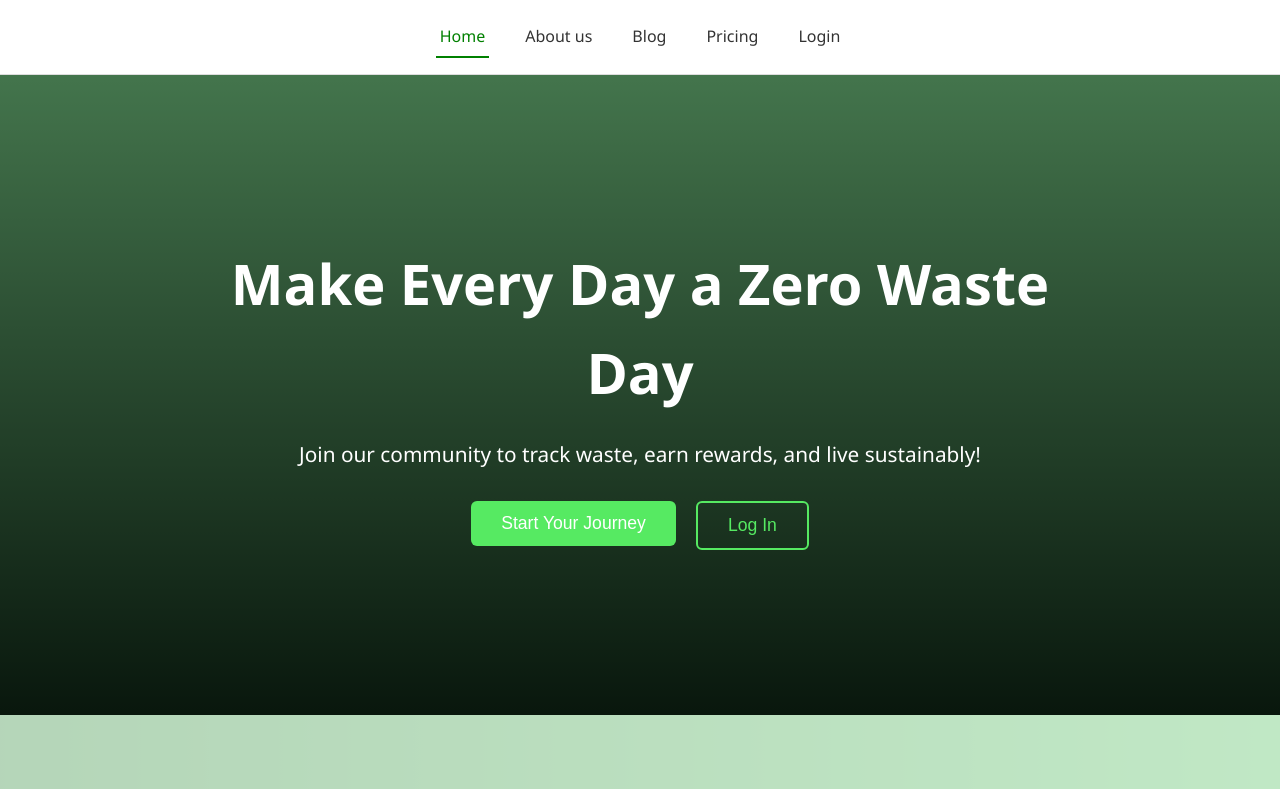
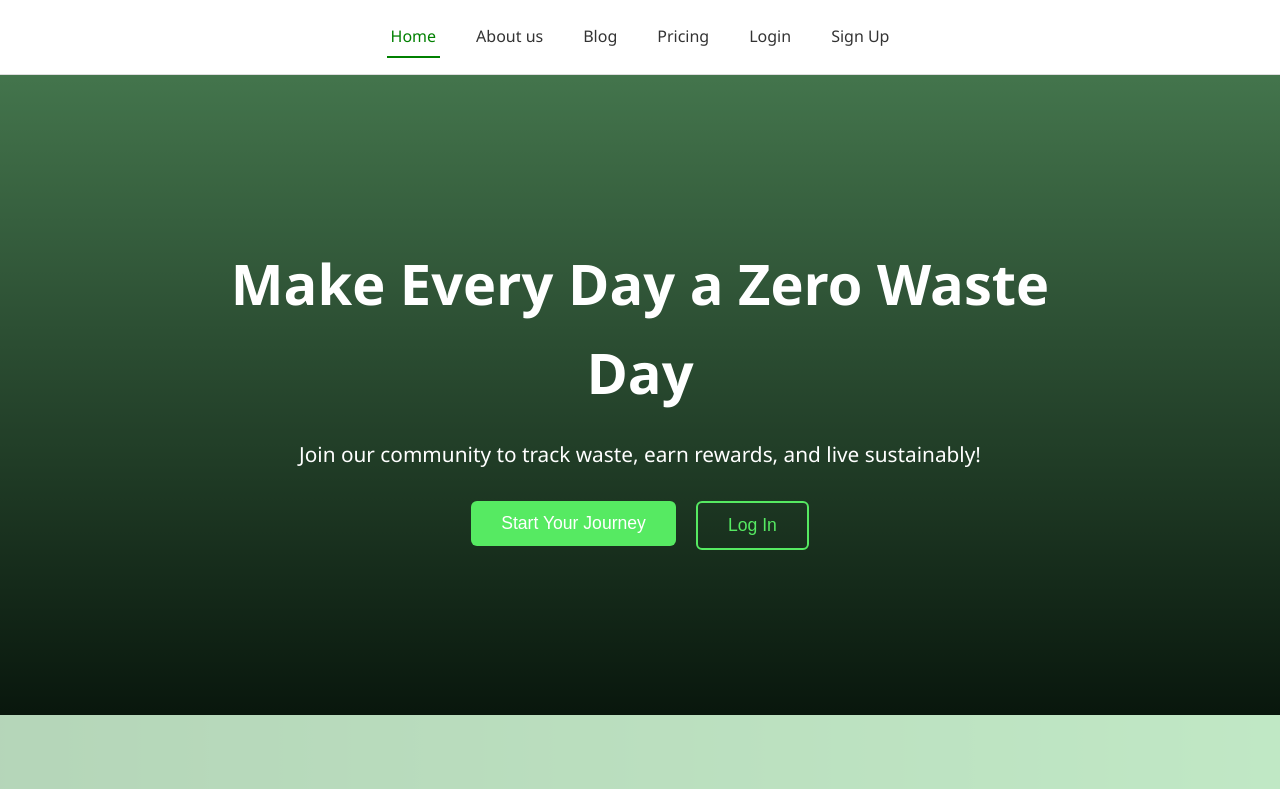
Before and after one commit to bounswe/bounswe2025group3, a React (Create React App) app in the folder practice-app/frontend-web/: page / in a window 1280 px wide. Shown: the top 789 px of the page. Built offline with nearby package versions, Linux system fonts and the light colour scheme.

Commit message:
Name and icon of the website created and used

```diff
--- a/practice-app/frontend-web/public/index.html
+++ b/practice-app/frontend-web/public/index.html
@@ -2,7 +2,7 @@
 <html lang="en">
   <head>
     <meta charset="utf-8" />
-    <link rel="icon" href="%PUBLIC_URL%/favicon.ico" />
+    <link rel="icon" href="%PUBLIC_URL%/icon.png" />
     <meta name="viewport" content="width=device-width, initial-scale=1" />
     <meta name="theme-color" content="#000000" />
     <meta
@@ -24,7 +24,7 @@
       work correctly both with client-side routing and a non-root public URL.
       Learn how to configure a non-root public URL by running `npm run build`.
     -->
-    <title>React App</title>
+    <title>Greener</title>
   </head>
   <body>
     <noscript>You need to enable JavaScript to run this app.</noscript>
--- a/practice-app/frontend-web/src/components/aboutus/AboutUsPage.js
+++ b/practice-app/frontend-web/src/components/aboutus/AboutUsPage.js
@@ -55,6 +55,9 @@ const AboutUsPage = () => {
                          <li className="nav-item">
                             <NavLink to="/login" className={({isActive}) => isActive ? "active-link-class" : ""}>Login</NavLink>
                         </li>
+                        <li className="nav-item">
+                        <Link to="/signup">Sign Up</Link>
+            </li>
                     </ul>
                 </nav>
             </div>
--- a/practice-app/frontend-web/src/components/auth/LoginPage.js
+++ b/practice-app/frontend-web/src/components/auth/LoginPage.js
@@ -68,6 +68,9 @@ const LoginPage = () => {
                         <li className="nav-item active"> {/* Added 'active' class to Login */}
                             <Link to="/login">Login</Link>
                         </li>
+                        <li className="nav-item">
+                        <Link to="/signup">Sign Up</Link>
+            </li>
                     </ul>
                 </nav>
             </div>
--- a/practice-app/frontend-web/src/components/blog/BlogPage.js
+++ b/practice-app/frontend-web/src/components/blog/BlogPage.js
@@ -50,6 +50,9 @@ const BlogPage = () => {
                          <li className="nav-item">
                             <Link to="/login">Login</Link>
                         </li>
+                        <li className="nav-item">
+                        <Link to="/signup">Sign Up</Link>
+            </li>
                     </ul>
                 </nav>
             </div>
--- a/practice-app/frontend-web/src/components/home/Home.js
+++ b/practice-app/frontend-web/src/components/home/Home.js
@@ -58,6 +58,9 @@ const Home = () => {
                         <li className="nav-item">
                             <Link to="/login">Login</Link>
                         </li>
+                        <li className="nav-item">
+                        <Link to="/signup">Sign Up</Link>
+            </li>
                     </ul>
                 </nav>
             </div>
--- a/practice-app/frontend-web/src/components/pricing/PricingPage.js
+++ b/practice-app/frontend-web/src/components/pricing/PricingPage.js
@@ -23,6 +23,9 @@ const PricingPage = () => {
                          <li className="nav-item">
                             <Link to="/login">Login</Link>
                         </li>
+                        <li className="nav-item">
+                        <Link to="/signup">Sign Up</Link>
+            </li>
                     </ul>
                 </nav>
             </div>
```
Also changed, not shown: practice-app/frontend-web/public/icon.png (added).
